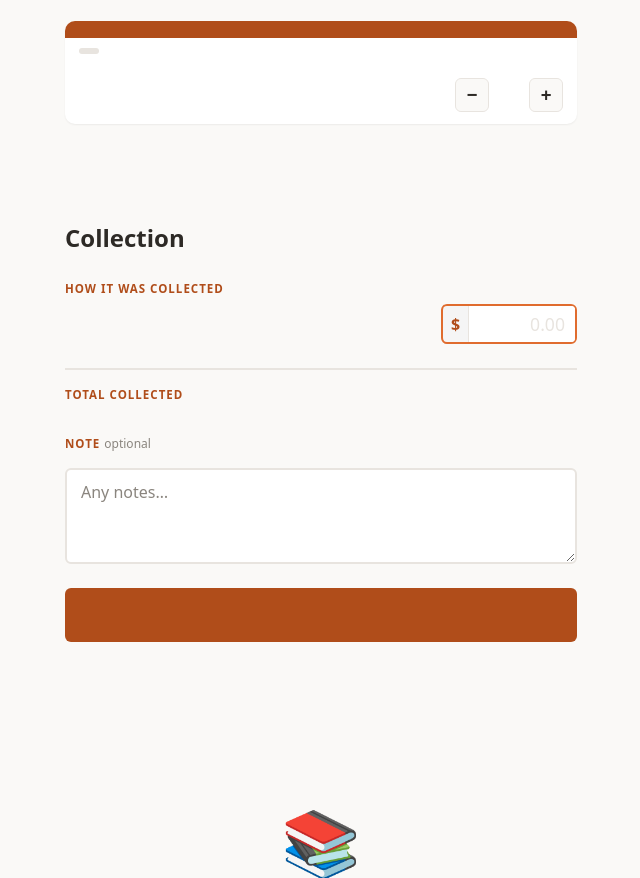
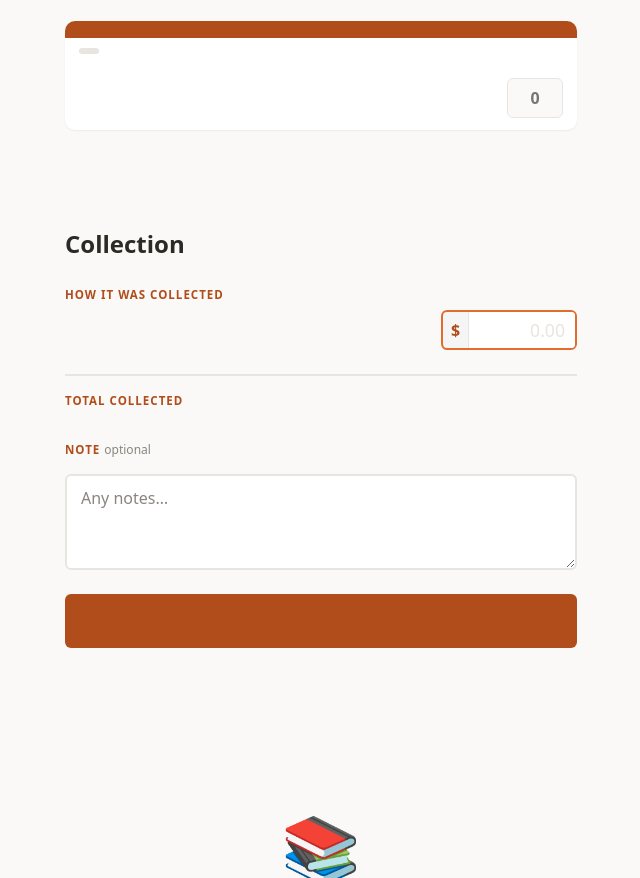
Before and after one commit to iskconmontreal/sankirtan-pos, a plain HTML site: page index.html in a window 1280 px wide. Shown: the part 1444-2322 px from the top of the page, without its empty margins (319-959 px from the left). Drawn offline with Linux system fonts and the light colour scheme.

Commit message:
POS: numeric qty input replaces steppers; block submit when donation is $0

```diff
--- a/css/style.css
+++ b/css/style.css
@@ -132,6 +132,7 @@ body {
   text-decoration: none;
 }
 .btn:active { transform: scale(0.96); }
+.btn:disabled { opacity: 0.5; cursor: not-allowed; }
 
 .btn-primary {
   background: var(--c-sankirtan-strong);
@@ -469,6 +470,20 @@ body {
   text-align: center;
   color: var(--c-text);
 }
+
+.qty-input {
+  width: 56px;
+  height: 40px;
+  border: 1.5px solid var(--c-border);
+  border-radius: var(--r-sm);
+  background: var(--c-bg);
+  color: var(--c-text);
+  font-size: var(--f-md);
+  font-weight: 700;
+  text-align: center;
+  font-family: inherit;
+}
+.qty-input:focus { border-color: var(--c-accent); outline: none; }
 
 /* Sticky totals bar */
 .totals-bar {
--- a/index.html
+++ b/index.html
@@ -129,9 +129,9 @@
               <span class="book-stock" :text="book.is_stack ? ('contains ' + book.books_per_unit + ' books') : ('Stock: ' + book.stock)"></span>
             </div>
             <div class="qty-controls">
-              <button class="qty-btn" :onclick="decQty(book)">−</button>
-              <span class="qty-num" :text="book.qty"></span>
-              <button class="qty-btn" :onclick="incQty(book)">+</button>
+              <input class="qty-input" type="text" inputmode="numeric" placeholder="0"
+                     :value="book.qty || ''" onfocus="this.select()"
+                     :oninput="e => setBookQty(book, e.target.value)">
             </div>
           </div>
         </div>
@@ -190,6 +190,7 @@
       </div>
 
       <button class="btn btn-primary btn-submit" :onclick="submitSession()"
+              :disabled="collectedCents <= 0"
               :text="submitting ? 'Submitting…' : 'Submit Session'"></button>
 
     </section>
--- a/js/state.js
+++ b/js/state.js
@@ -212,6 +212,26 @@ export const state = sprae(document.body, {
     }));
   },
 
+  // Totals-only refresh for the numeric qty input: updates the scalar totals
+  // WITHOUT rebuilding bookGroups (which would re-render the list and reset the
+  // input's cursor while typing). Sessions stays the source of truth.
+  _syncTotalsOnly() {
+    this.totalBooks     = Sessions.getTotalBooks();
+    this.totalPoints    = Sessions.getTotalPoints();
+    this.suggestedCents = Sessions.getSuggestedCents();
+  },
+
+  // Set a book's qty from the free-text numeric field (digits only).
+  setBookQty(book, value) {
+    const digits = String(value).replace(/\D+/g, '');
+    const qty = digits ? parseInt(digits, 10) : 0;
+    Sessions.setQty(book.id, qty, book);
+    this._syncTotalsOnly();
+    if (!book.is_stack && typeof book.stock === 'number' && qty > book.stock) {
+      this._showToast(`Warning: "${book.title}" is over stock (${book.stock}). Distribution will still be recorded.`);
+    }
+  },
+
   _refreshLanguages() {
     this.bookLanguages = Catalog.languages();
     if (!this.selectedLanguage || !this.bookLanguages.includes(this.selectedLanguage)) {
@@ -264,6 +284,11 @@ export const state = sprae(document.body, {
     if (this.submitting) return;
 
     this._syncCollected();
+
+    if (this.collectedCents <= 0) {
+      this._showToast('Enter the amount collected before submitting.');
+      return;
+    }
 
     // One payment line per method with a positive amount; collected_cents is
     // derived server-side as the sum of these lines.
```
